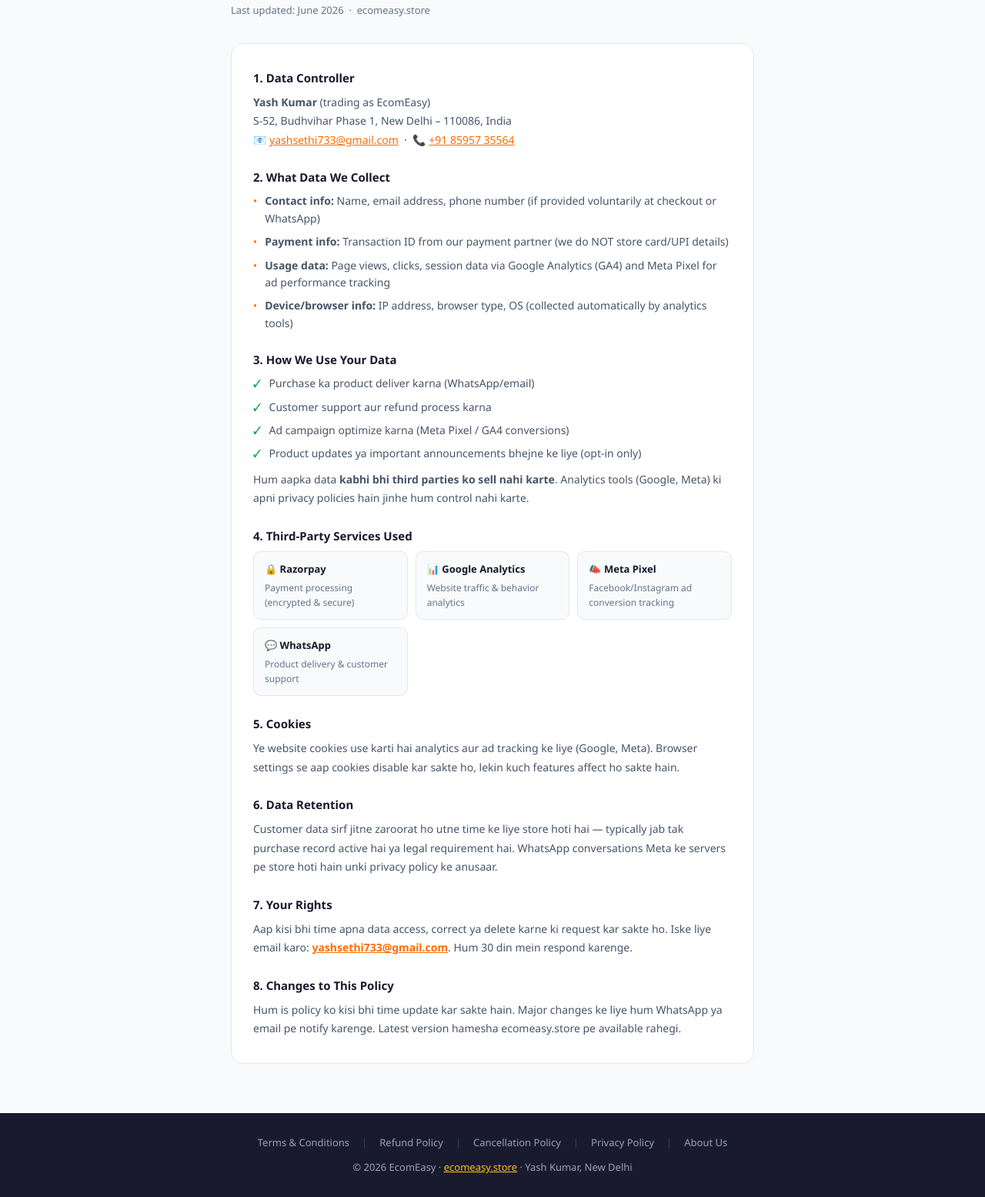
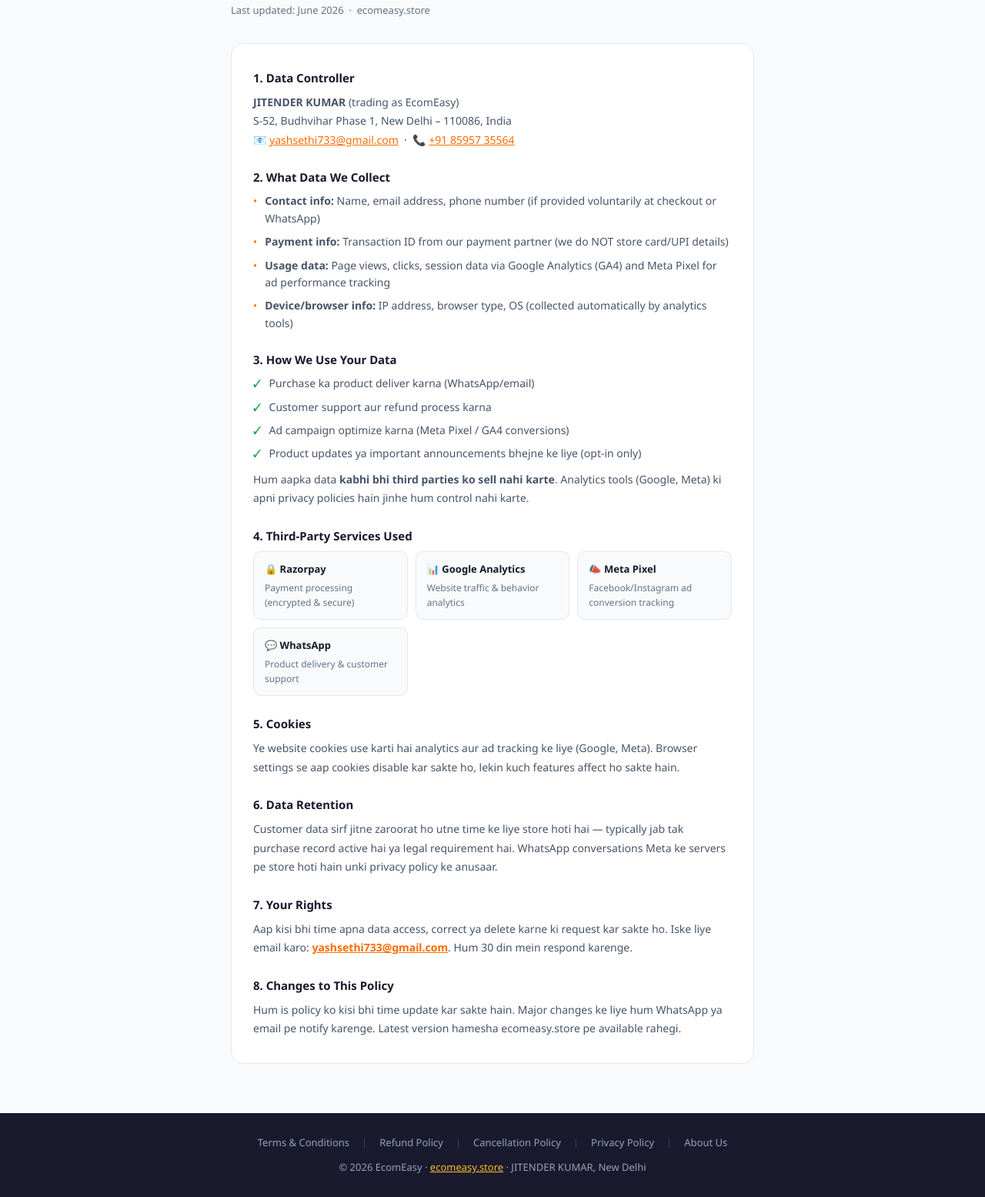
Before and after one commit to Yashkbb/privacy, a plain HTML site: page privacy.html in a window 1280 px wide. Shown: the part 216-1771 px from the top of the page at 77% size. Drawn offline with Linux system fonts and the light colour scheme.

Commit message:
Update privacy.html

```diff
--- a/privacy.html
+++ b/privacy.html
@@ -53,7 +53,7 @@
     <div class="section-block">
       <h3>1. Data Controller</h3>
       <p>
-        <strong>Yash Kumar</strong> (trading as EcomEasy)<br>
+        <strong>JITENDER KUMAR</strong> (trading as EcomEasy)<br>
         S-52, Budhvihar Phase 1, New Delhi – 110086, India<br>
         📧 <a href="mailto:yashsethi733@gmail.com">yashsethi733@gmail.com</a> &nbsp;·&nbsp;
         📞 <a href="tel:+918595735564">+91 85957 35564</a>
@@ -126,7 +126,7 @@
     <span style="color:#334155;">|</span>
     <a href="/about">About Us</a>
   </div>
-  <p>© 2026 EcomEasy · <a href="https://ecomeasy.store" style="color:#fbbf24;">ecomeasy.store</a> · Yash Kumar, New Delhi</p>
+  <p>© 2026 EcomEasy · <a href="https://ecomeasy.store" style="color:#fbbf24;">ecomeasy.store</a> · JITENDER KUMAR, New Delhi</p>
 </footer>
 
 </body>
```
